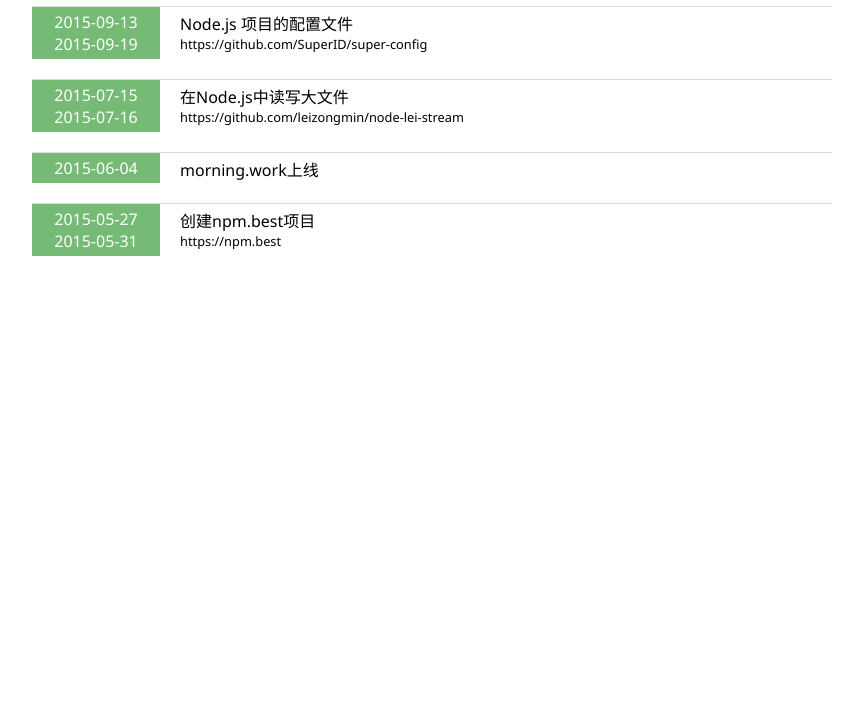
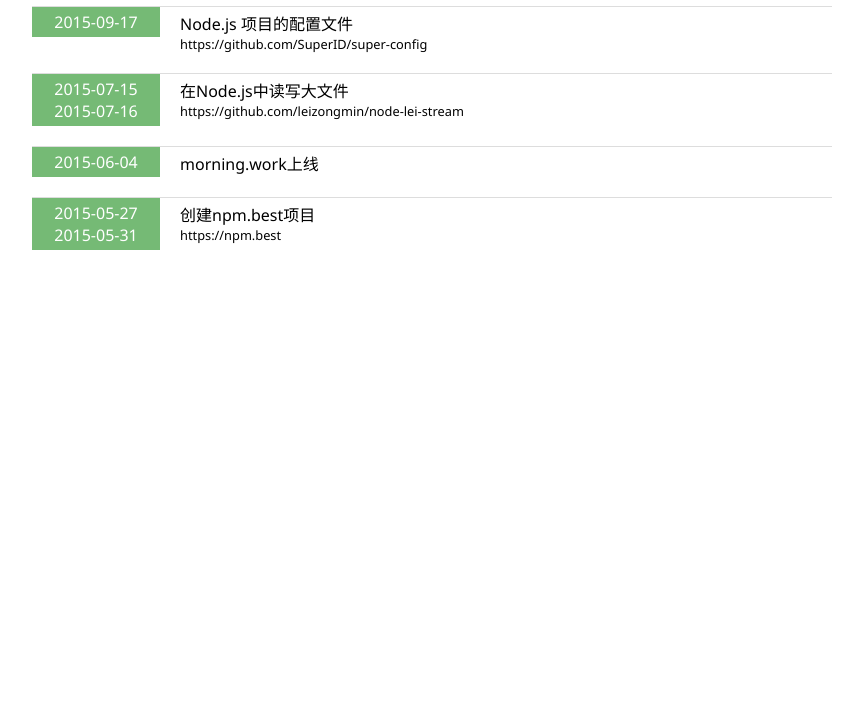
Before and after one commit to doaspx/morning.work, a website: page index.html in a window 1280 px wide. Shown: the part 83-800 px from the top of the page, without its empty margins (208-1071 px from the left). Drawn offline with Linux system fonts and the light colour scheme; a script that the page names is missing.

Commit message:
Node.js config file (#1) done

```diff
--- a/index.html
+++ b/index.html
@@ -67,8 +67,7 @@
   <ul>
     <li class="item">
       <div class="item-date">
-        <div class="date-item">2015-09-13</div>
-        <div class="date-item">2015-09-19</div>
+        <div class="date-item">2015-09-17</div>
       </div>
       <div class="item-main">
         <h3 class="item-title">
```
Also changed, not shown: page/index.html (+1 -2 lines).
